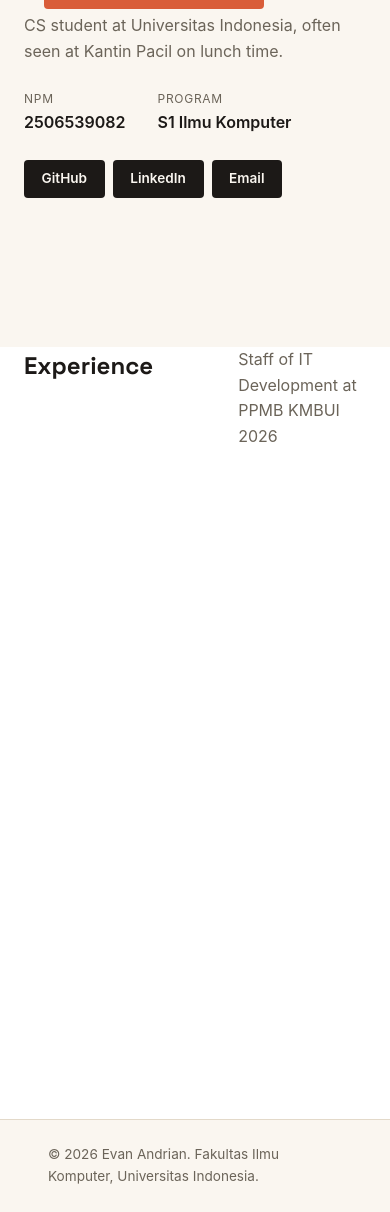
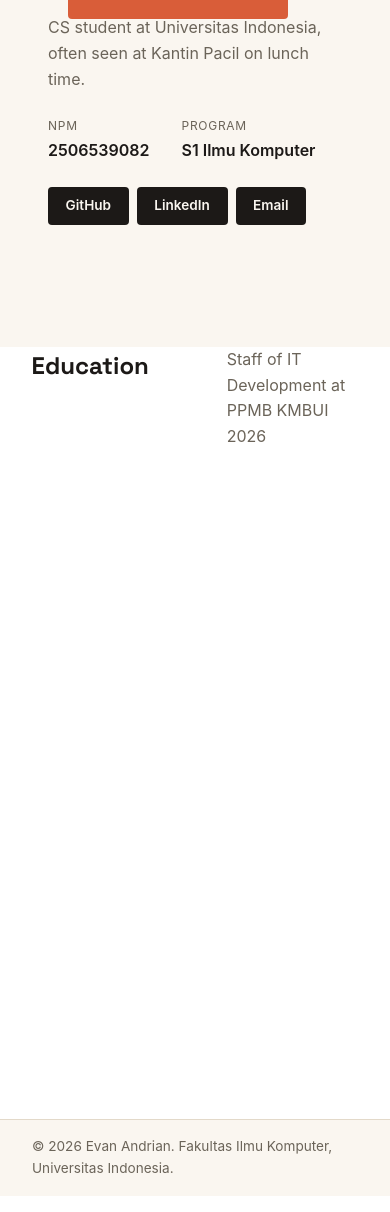
Before and after one commit to TramplingArgumentt/myportofolio, a Django app: page / in a window 390 px wide. Shown: the part 497-1709 px from the top of the page. Run offline with Django 5.2, Linux system fonts and the light colour scheme.

Commit message:
Mengubah Label Experience menjadi Education. Konsistensi CSS

```diff
--- a/static/css/style.css
+++ b/static/css/style.css
@@ -9,10 +9,19 @@
     --paper: #faf6f0;
     --accent: #d95d39;
     --accent-dark: #a8442a;
+    --accent-light: #f1ddd5;
     --line: #e3d9c9;
     --text-muted: #6b6459;
     --radius: 4px;
     --header-height: 4.5rem;
+
+    --space-small: clamp(0.75rem, 2vw, 1rem);
+    --space-medium: clamp(1rem, 3vw, 1.5rem);
+    --space-large: clamp(1.5rem, 4vw, 3rem);
+    --space-xl: clamp(2rem, 6vw, 5rem);
+
+    --container-padding: clamp(1rem, 4vw, 1.5rem);
+    --container-width: min(960px, 92vw);
 }
 
 html {
@@ -33,9 +42,9 @@ h1, .brand {
 }
 
 .container {
-    max-width: 960px;
+    max-width: var(--container-width);
     margin: 0 auto;
-    padding: 0 1.5rem;
+    padding: 0 var(--container-padding);
 }
 
 .site-header {
@@ -45,13 +54,15 @@ h1, .brand {
     top: 0;
     z-index: 1000;
     background-color: var(--paper);
+    height: var(--header-height);
 }
 
 .site-header .container {
     display: flex;
     justify-content: space-between;
-    align-items: center;
-    padding: 1.25rem 1.5rem;
+    align-items: stretch;
+    height: 100%;
+    padding: 0 var(--container-padding);
 }
 
 .brand {
@@ -59,11 +70,16 @@ h1, .brand {
     font-weight: 700;
     color: var(--ink);
     text-decoration: none;
+    display: flex;
+    align-items: center;
+    height: 100%;
 }
 
 .site-header nav {
     display: flex;
-    gap: 2rem;
+    gap: 0;
+    align-items: stretch;
+    height: 100%;
 }
 
 .site-header nav a {
@@ -74,16 +90,17 @@ h1, .brand {
     height: 100%;
     display: flex;
     align-items: center;
+    padding: 0 var(--space-small);
 }
 
 .site-header nav a:hover {
-    background-color: var(--accent);
+    background-color: var(--accent-light);
 }
 
 .hero {
     min-height: 100vh;
     position: sticky;
-    padding: var(--header-height) 0 5rem;
+    padding: var(--header-height) var(--space-xl) 5rem;
 
     scroll-margin-top: var(--header-height);
     top: 0;
@@ -100,7 +117,7 @@ h1, .brand {
     grid-template-areas:
         "identity photo"
         "details  photo";
-    gap: 1.5rem 3rem;
+    gap: var(--space-medium) var(--space-large);
 }
 
 .hero-identity {
@@ -125,8 +142,8 @@ h1, .brand {
     line-height: 0.95;
 }
 
-.experience {
-    min-height: calc(100vh - var(--header-height));;
+.education {
+    min-height: calc(100vh - var(--header-height));
     position: relative;
     z-index: 2;
     background: white;
@@ -134,13 +151,13 @@ h1, .brand {
     will-change: transform;
 }
 
-.experience-grid {
+.education-grid {
     display: grid;
     grid-template-columns: 1.3fr 1fr;
-    gap: 1.5rem 3rem;
+    gap: var(--space-medium) var(--space-large);
     grid-template-areas:
-        "experience-title"
-        "experience-detail";
+        "education-title"
+        "education-detail";
 }
 
 .bio {
@@ -218,13 +235,14 @@ h1, .brand {
 }
 
 .site-footer {
-    padding: 1.5rem;
+    padding: var(--space-medium);
     color: var(--text-muted);
     font-size: 0.85rem;
     border-top: 1px solid var(--line);
 }
 
 @media (max-width: 600px) {
+
     .hero-grid {
         grid-template-columns: 1fr;
         grid-template-areas:
@@ -234,7 +252,7 @@ h1, .brand {
     }
 
     .hero-photo {
-        max-width: 220px;
+        max-width: min(220px, 60vw);
     }
 
     .social-links {
--- a/templates/index.html
+++ b/templates/index.html
@@ -7,7 +7,7 @@
     <link rel="preconnect" href="https://fonts.googleapis.com">
     <link rel="preconnect" href="https://fonts.gstatic.com" crossorigin>
     <link href="https://fonts.googleapis.com/css2?family=Space+Grotesk:wght@500;700&display=swap" rel="stylesheet">
-    <link rel="stylesheet" href="/static/css/style.css">
+    <link rel="stylesheet" href="/static/css/style.css?v=3">
 </head>
 <body>
     <header class="site-header">
@@ -15,7 +15,7 @@
             <a href="#profile" class="brand">Evan Andrian</a>
             <nav>
                 <a href="#profile">Profile</a>
-                <a href="#experience">Experience</a>
+                <a href="#education">Education</a>
             </nav>
         </div>
     </header>
@@ -29,7 +29,7 @@
                 </div>
                 <div class="hero-photo">
                     <div class="photo-block"></div>
-                    <img class="avatar" src="/static/img/Evn.jpg" alt="Photo of Evan">
+                    <img class="avatar" src="/static/img/Evan.jpg" alt="Photo of Evan">
                 </div>
                 <div class="hero-details">
                     <p class="bio">CS student at Universitas Indonesia, often seen at Kantin Pacil on lunch time.</p>
@@ -52,12 +52,12 @@
             </div>
         </section>
 
-        <section class="experience" id="experience">
-            <div class="container experience-grid">
-                <div class="experience-title">
-                    <h1>Experience</h1>
+        <section class="education" id="education">
+            <div class="container education-grid">
+                <div class="education-title">
+                    <h1>Education</h1>
                 </div>
-                <div class="experience-detail">
+                <div class="education-detail">
                     <p class="bio">Staff of IT Development at PPMB KMBUI 2026</p>
                 </div>
             </div>
```
